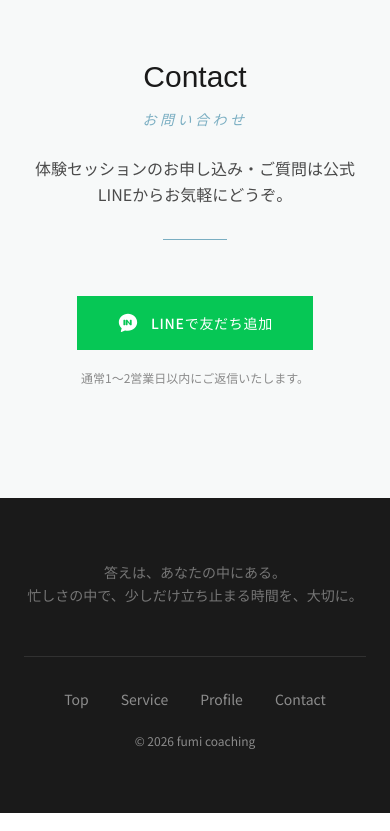
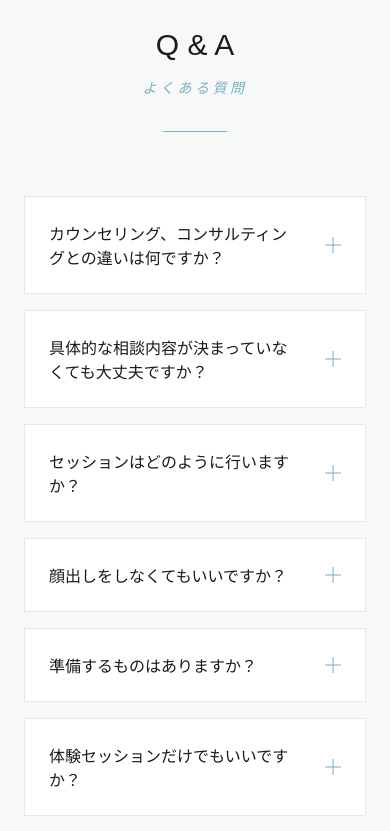
Before and after one commit to fumi-mura/fumi-coach, a Next.js app: page / in a window 390 px wide. Shown: the part 5840-6671 px from the top of the page. Built offline with nearby package versions, Linux system fonts and the light colour scheme.

Commit message:
feat: add QA section to landing page

```diff
--- a/src/app/page.tsx
+++ b/src/app/page.tsx
@@ -3,6 +3,7 @@ import Footer from "@/components/layout/Footer";
 import Hero from "@/components/sections/Hero";
 import Service from "@/components/sections/Service";
 import Profile from "@/components/sections/Profile";
+import QA from "@/components/sections/QA";
 import Contact from "@/components/sections/Contact";
 
 export default function Home() {
@@ -13,6 +14,7 @@ export default function Home() {
         <Hero />
         <Service />
         <Profile />
+        <QA />
         <Contact />
       </main>
       <Footer />
--- /dev/null
+++ b/src/components/sections/QA.tsx
@@ -0,0 +1,107 @@
+"use client";
+
+import { useState } from "react";
+import Link from "next/link";
+
+const faqs = [
+  {
+    question: "カウンセリング、コンサルティングとの違いは何ですか？",
+    answer: "カウンセリングは主に「過去」の癒やしや問題解決に焦点を当て、コンサルティングは専門家が「答え」やアドバイスを提示するものです。対してコーチングは「未来」と「可能性」にフォーカスし、対話を通じてあなたの中にある答えを引き出し、行動をサポートします。",
+  },
+  {
+    question: "具体的な相談内容が決まっていなくても大丈夫ですか？",
+    answer: "はい、全く問題ありません。「なんとなくモヤモヤする」「今の状況を変えたいけれど、どうすればいいか分からない」といった状態の方も多いです。セッションを通じて何を大切にしたいのか、どこへ向かいたいのかを一緒に紐解いていきます。",
+  },
+  {
+    question: "セッションはどのように行いますか？",
+    answer: "ZoomやGoogle Meetなどを使用してオンラインで行います。リラックスできる環境からご参加ください。",
+  },
+  {
+    question: "顔出しをしなくてもいいですか？",
+    answer: "コーチングは対話を通じて行うものですので、基本的には顔出しでのご参加をお願いしています。表情や声のトーンなども大切なコミュニケーションの一部となります。",
+  },
+  {
+    question: "準備するものはありますか？",
+    answer: "特に特別な準備は必要ありませんが、セッション中に気づいたことや感じたことをメモできる筆記具や、リラックスのために飲み物などの用意もお勧めします。",
+  },
+  {
+    question: "体験セッションだけでもいいですか？",
+    answer: "もちろんです。コーチングが自分に合うか、コーチとの相性はどうかを確認するための体験セッションです。無理な勧誘などは一切行いません。",
+  },
+  {
+    question: "継続セッションの頻度はどのくらいですか？",
+    answer: "ご自身の状況や目標にもよりますが、多くの方は月1〜2回のペースです。セッションとセッションの間に、日常の中で行動し、変化を感じる時間を大切にしています。",
+  },
+];
+
+export default function QA() {
+  const [openIndex, setOpenIndex] = useState<number | null>(null);
+
+  const toggle = (index: number) => {
+    setOpenIndex(openIndex === index ? null : index);
+  };
+
+  return (
+    <section id="qa" className="bg-surface py-20 md:py-28">
+      <div className="max-w-4xl mx-auto px-6">
+        {/* Section header */}
+        <div className="text-center mb-16">
+          <h2 className="font-serif text-ink text-3xl md:text-4xl mb-4">
+            Q & A
+          </h2>
+          <p className="font-display italic text-gold tracking-[0.25em] text-sm">
+            よくある質問
+          </p>
+          <div className="w-16 h-px bg-gold mx-auto mt-8" />
+        </div>
+
+        <div className="space-y-4">
+          {faqs.map((faq, i) => (
+            <div
+              key={i}
+              className="border border-border bg-white transition-all duration-300"
+            >
+              <button
+                onClick={() => toggle(i)}
+                className="w-full flex items-center justify-between p-6 text-left focus:outline-none"
+              >
+                <span className="font-sans text-ink font-medium pr-8">
+                  {faq.question}
+                </span>
+                <span
+                  className={`relative w-4 h-4 flex-shrink-0 transition-transform duration-300 ${
+                    openIndex === i ? "rotate-180" : ""
+                  }`}
+                >
+                  <span className="absolute top-1/2 left-0 w-full h-px bg-gold -translate-y-1/2" />
+                  <span
+                    className={`absolute top-0 left-1/2 w-px h-full bg-gold -translate-x-1/2 transition-transform duration-300 ${
+                      openIndex === i ? "scale-y-0" : ""
+                    }`}
+                  />
+                </span>
+              </button>
+              <div
+                className={`overflow-hidden transition-all duration-300 ease-in-out ${
+                  openIndex === i ? "max-h-96 opacity-100" : "max-h-0 opacity-0"
+                }`}
+              >
+                <div className="p-6 pt-0 border-t border-border/50">
+                  <p className="font-sans text-ink-muted text-sm leading-relaxed whitespace-pre-wrap">
+                    {faq.answer}
+                  </p>
+                </div>
+              </div>
+            </div>
+          ))}
+        </div>
+
+        <div className="mt-16 text-center">
+          <p className="font-sans text-ink-muted text-sm mb-8">
+            その他、気になる点やご不明点がございましたら、公式ラインからお気軽にお問い合わせください。
+          </p>
+        </div>
+      </div>
+    </section>
+  );
+}
```
